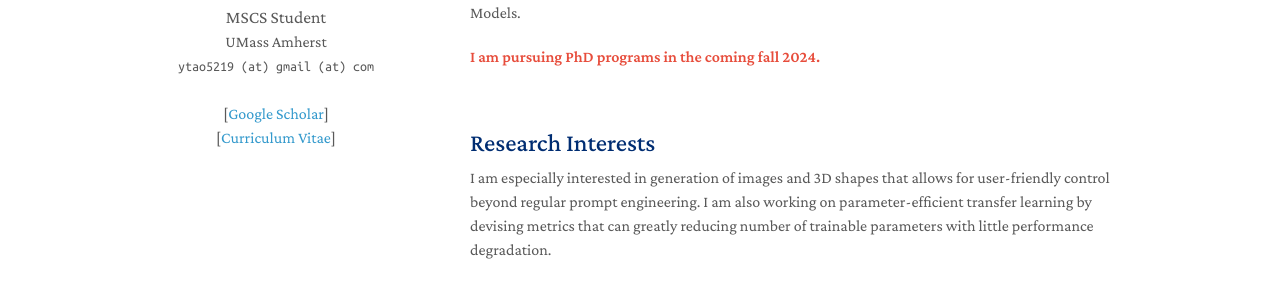
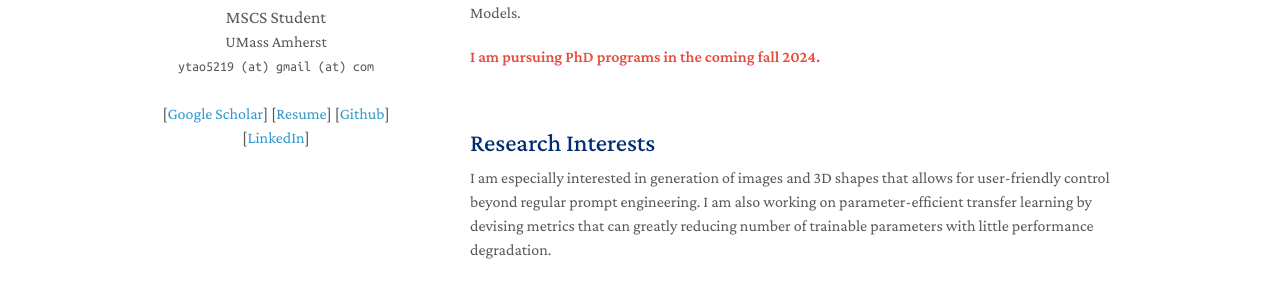
Before and after one commit to alexta0/alexta0.github.io, a Jekyll site: the page built from index.md, in a window 1280 px wide. Shown: the part 260-557 px from the top of the page. Built offline with Jekyll 4.4.1, drawn with Linux system fonts in a browser that asks for light colours; a style sheet for code colours, icons or effects is not loaded.

Commit message:
add links for linkedin and github

```diff
--- a/_layouts/homepage.html
+++ b/_layouts/homepage.html
@@ -122,9 +122,9 @@
 
         {% if site.link_type == 'text' %}
         [<a href="{{ site.google_scholar }}">Google Scholar</a>]
-        <br>
-        [<a href="{{ site.cv_link }}">Curriculum Vitae</a>]
-        <br>
+        [<a href="{{ site.cv_link }}">Resume</a>]
+        [<a href="{{ site.github_link }}">Github</a>]
+        [<a href="{{ site.linkedin }}">LinkedIn</a>]
         {% endif %}
 
         {% if site.link_type == 'icon' %}
```
